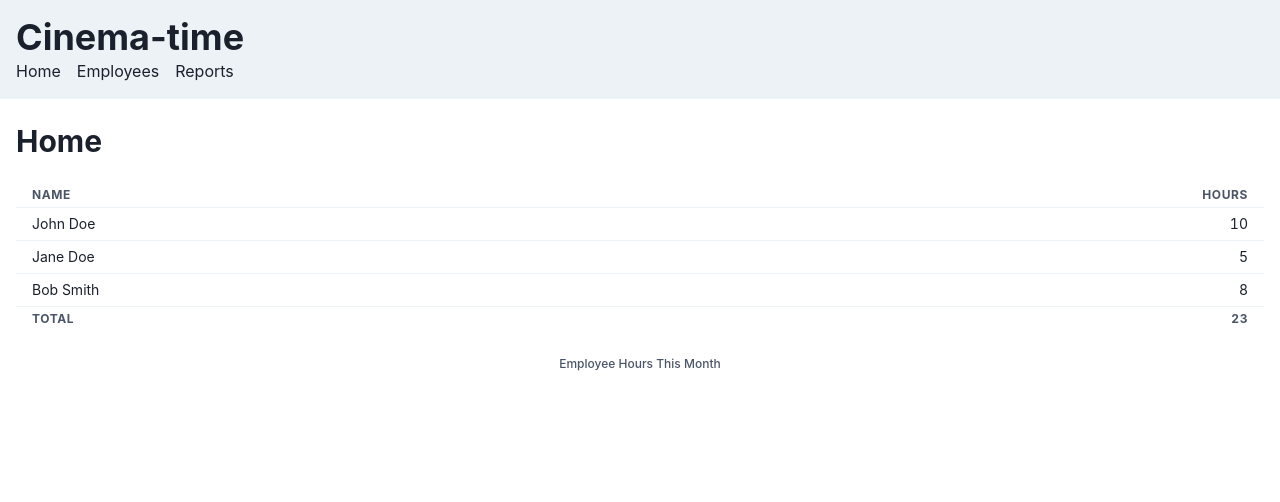
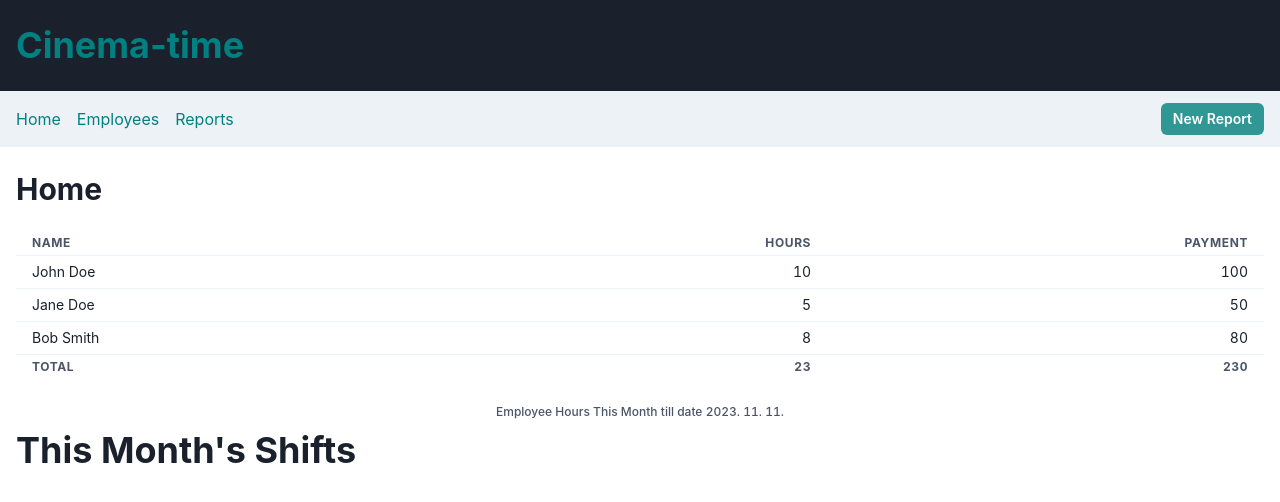
Before and after one commit to laszloekovacs/cinema-time, a Next.js app: page / in a window 1280 px wide. Shown: the top 502 px of the page. Built offline with nearby package versions, Linux system fonts and the light colour scheme.

Commit message:
added month shifts

```diff
--- a/app/components/EmployeeHoursThisMonth.tsx
+++ /dev/null
@@ -1,13 +0,0 @@
-import { Flex, Heading } from "@chakra-ui/react"
-import React from "react"
-import MonthHoursTable from "./MonthHoursTable"
-
-const EmployeeHoursThisMonth = () => {
-  return (
-    <Flex direction={"column"} gap={4} my={6}>
-      <MonthHoursTable />
-    </Flex>
-  )
-}
-
-export default EmployeeHoursThisMonth
--- a/app/components/Header.tsx
+++ b/app/components/Header.tsx
@@ -1,12 +1,26 @@
-import { Flex, Heading } from "@chakra-ui/react"
+import { Box, Button, Container, Flex, Heading, Spacer } from "@chakra-ui/react"
 import React from "react"
 import LinkList from "./LinkList"
 
 const Header = () => {
   return (
-    <Flex direction={"column"} backgroundColor={"gray.100"} p={4}>
-      <Heading size="xl">Cinema-time</Heading>
-      <LinkList />
+    <Flex direction={"column"} color={"teal"} backgroundColor={"gray.800"}>
+      <Container maxW="container.xl">
+        <Heading size="xl" my={6}>
+          Cinema-time
+        </Heading>
+      </Container>
+      <Box backgroundColor={"gray.100"}>
+        <Container maxW="container.xl">
+          <Flex direction={"row"} align={"center"}>
+            <LinkList />
+            <Spacer />
+            <Button colorScheme="teal" size="sm">
+              New Report
+            </Button>
+          </Flex>
+        </Container>
+      </Box>
     </Flex>
   )
 }
--- a/app/components/LinkList.tsx
+++ b/app/components/LinkList.tsx
@@ -3,7 +3,7 @@ import Link from "next/link"
 import { Link as ChakraLink, Flex } from "@chakra-ui/react"
 
 const LinkList = () => (
-  <Flex gap={4}>
+  <Flex gap={4} my={4}>
     <ChakraLink as={Link} href="/">
       Home
     </ChakraLink>
--- a/app/components/MonthHoursTable.tsx
+++ b/app/components/MonthHoursTable.tsx
@@ -15,14 +15,17 @@ const hoursThisMonth = [
   {
     name: "John Doe",
     hours: 10,
+    payment: 100,
   },
   {
     name: "Jane Doe",
     hours: 5,
+    payment: 50,
   },
   {
     name: "Bob Smith",
     hours: 8,
+    payment: 80,
   },
 ]
 
@@ -30,11 +33,15 @@ const MonthHoursTable = () => {
   return (
     <TableContainer>
       <Table size={"sm"}>
-        <TableCaption>Employee Hours This Month</TableCaption>
+        <TableCaption>
+          Employee Hours This Month till date{" "}
+          {new Date().toLocaleDateString("hu-HU")}
+        </TableCaption>
         <Thead>
           <Tr>
             <Th>Name</Th>
             <Th isNumeric>Hours</Th>
+            <Th isNumeric>Payment</Th>
           </Tr>
         </Thead>
         <Tbody>
@@ -42,6 +49,7 @@ const MonthHoursTable = () => {
             <Tr key={employee.name}>
               <Td>{employee.name}</Td>
               <Td isNumeric>{employee.hours}</Td>
+              <Td isNumeric>{employee.payment}</Td>
             </Tr>
           ))}
         </Tbody>
@@ -49,6 +57,9 @@ const MonthHoursTable = () => {
           <Tr>
             <Th>Total</Th>
             <Th isNumeric>{hoursThisMonth.reduce((a, b) => a + b.hours, 0)}</Th>
+            <Th isNumeric>
+              {hoursThisMonth.reduce((a, b) => a + b.payment, 0)}
+            </Th>
           </Tr>
         </Tfoot>
       </Table>
--- /dev/null
+++ b/app/components/MonthShifts.tsx
@@ -0,0 +1,12 @@
+import { Flex, Heading } from "@chakra-ui/react"
+import React from "react"
+
+const MonthShifts = () => {
+  return (
+    <Flex>
+      <Heading>This Month's Shifts</Heading>
+    </Flex>
+  )
+}
+
+export default MonthShifts
--- a/app/page.tsx
+++ b/app/page.tsx
@@ -1,6 +1,7 @@
 import React from "react"
 import { Container, Heading } from "@chakra-ui/react"
-import EmployeeHoursThisMonth from "./components/EmployeeHoursThisMonth"
+import MonthHoursTable from "./components/MonthHoursTable"
+import MonthShifts from "./components/MonthShifts"
 
 const Page = () => {
   return (
@@ -8,7 +9,8 @@ const Page = () => {
       <Heading size={"lg"} my={6}>
         Home
       </Heading>
-      <EmployeeHoursThisMonth />
+      <MonthHoursTable />
+      <MonthShifts />
     </Container>
   )
 }
```
